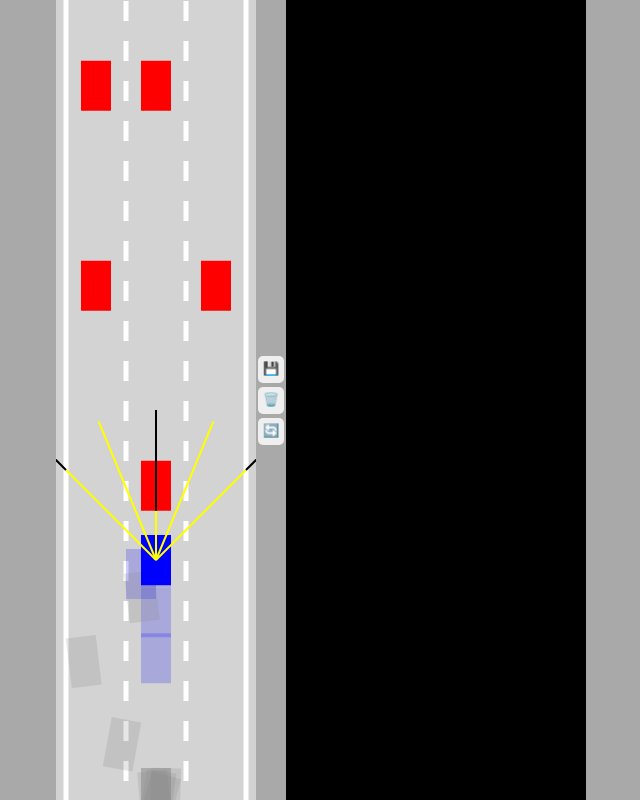
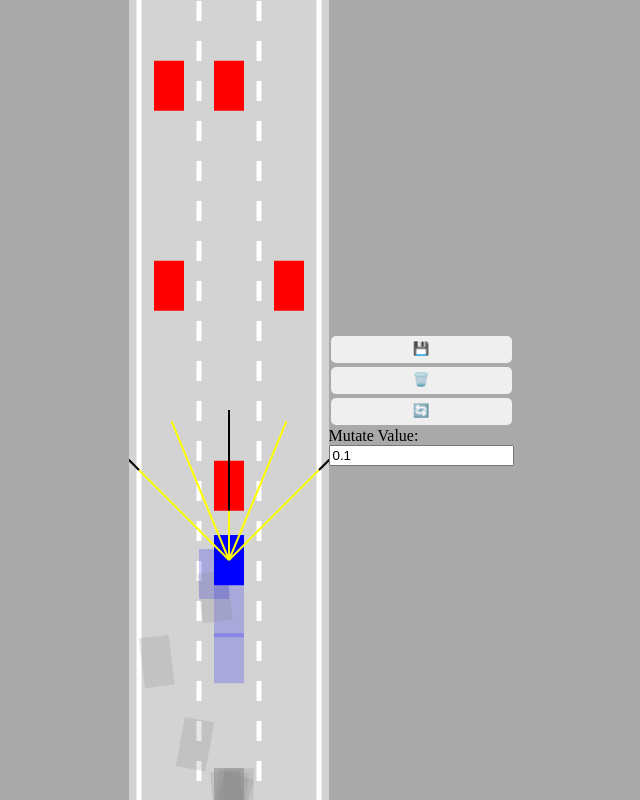
Before and after one commit to meeroTheo/AI-Car-Model, a plain HTML site: page index.html in a window 1280 px wide. Shown: the whole page, without its empty margins (319-959 px from the left). Drawn offline with Linux system fonts and the light colour scheme.

Commit message:
Add: mutate value input in html

```diff
--- a/index.html
+++ b/index.html
@@ -16,8 +16,9 @@
         <button onclick="save()">💾</button>
         <button onclick="discard()">🗑️</button>
         <button onclick="window.location.reload();">🔄</button>
+        Mutate Value: <input type="number" id="mutateValue" value="0.1">
     </div>
-    <canvas id="networkCanvas"></canvas>
+    <!--<canvas id="networkCanvas"></canvas>-->
     <script src="network.js"></script>
     <script src="sensor.js"></script>
     <script src="utils.js"></script>
--- a/main.js
+++ b/main.js
@@ -1,26 +1,28 @@
 const carCanvas = document.getElementById("carCanvas");
 carCanvas.width = 200;
 
-const networkCanvas = document.getElementById("networkCanvas");
-networkCanvas.width = 300;
+//const networkCanvas = document.getElementById("networkCanvas");
+//networkCanvas.width = 300;
 
 //Reference to canvas context that contains
 //all the drawing methods
 const carCtx = carCanvas.getContext("2d");
-const networkCtx = networkCanvas.getContext("2d");
+//const networkCtx = networkCanvas.getContext("2d");
 
 const road = new Road(carCanvas.width / 2, carCanvas.width * 0.9);
 
 const N = 100;
 const cars = generateCars(N); //generate 100 cars
 let bestCar = cars[0]; //will update on every frame
+//get mutate value from html
+const mutateValue = document.getElementById("mutateValue");
 if (localStorage.getItem("bestBrain")) { //we can still get a previous brain from local storage
     for (let i = 0; i < cars.length; i++) {
         cars[i].brain = JSON.parse(localStorage.getItem("bestBrain")); //parse the brain from local storage
         if (i != 0) {
             //the brain in local storage will be kept, when i=0 (best car)
             //for all the other ones, mutate
-            NeuralNetwork.mutate(cars[i].brain, 0.1); //0.2 is the amount factor
+            NeuralNetwork.mutate(cars[i].brain, mutateValue); //0.2 is the amount factor
         }
     }
 
@@ -67,7 +69,7 @@ function animate() {
 
 
     carCanvas.height = window.innerHeight;
-    networkCanvas.height = window.innerHeight;
+    //networkCanvas.height = window.innerHeight;
     //make it so that the car is always in the center of the screen
     carCtx.save();
     carCtx.translate(0, -bestCar.y + carCanvas.height * 0.7);
```
Also changed, not shown: style.css (indentation only), 1 other file.
